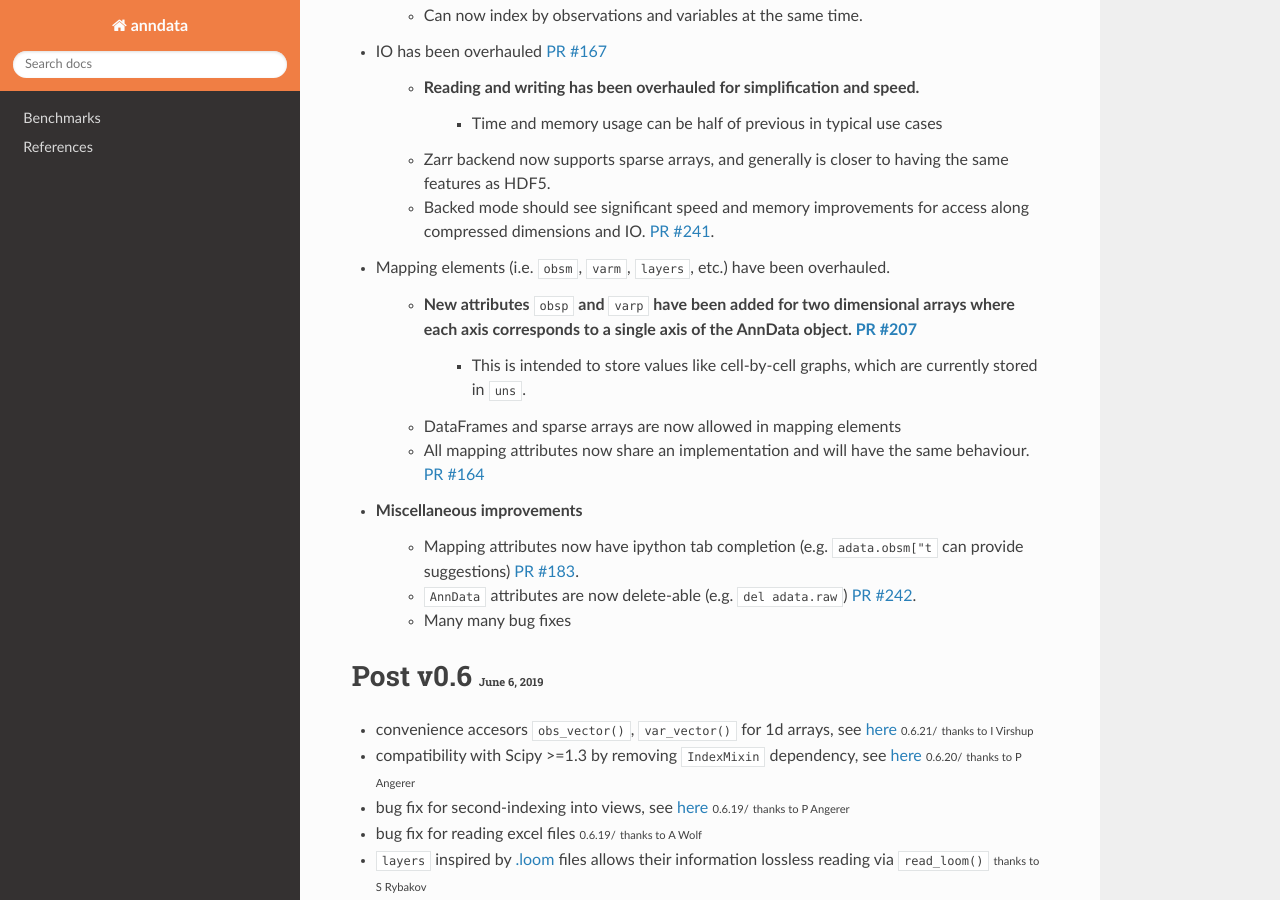
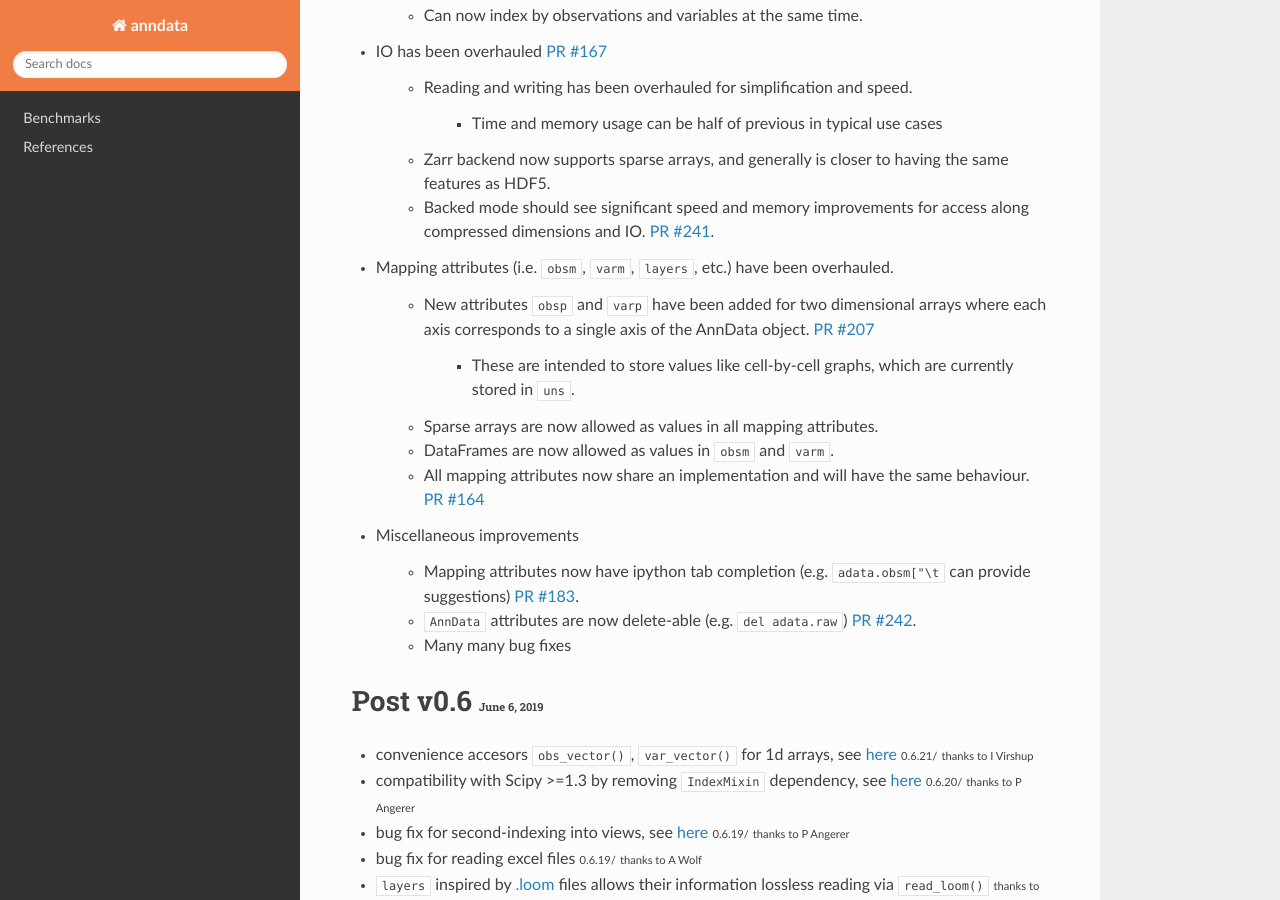
Before and after one commit to scverse/anndata, a Sphinx documentation site: the page built from docs/release_notes.rst, in a window 1280 px wide and 900 px high, scrolled down 632 px. Built offline with Sphinx 7.4.7 and the Read the Docs theme 2.0.0, drawn with Linux system fonts in a browser that asks for light colours; the version number could not be read and is left out.

Commit message:
Clarification and formatting

```diff
--- a/docs/release_notes.rst
+++ b/docs/release_notes.rst
@@ -30,21 +30,25 @@
 - IO has been overhauled `PR #167 <https://github.com/theislab/anndata/pull/167>`_
 
     - Reading and writing has been overhauled for simplification and speed.
+
         - Time and memory usage can be half of previous in typical use cases
     - Zarr backend now supports sparse arrays, and generally is closer to having the same features as HDF5.
     - Backed mode should see significant speed and memory improvements for access along compressed dimensions and IO. `PR #241 <https://github.com/theislab/anndata/pull/241>`_.
 
 
-- Mapping elements (i.e. `obsm`, `varm`, `layers`, etc.) have been overhauled.
+- Mapping attributes (i.e. `obsm`, `varm`, `layers`, etc.) have been overhauled.
 
     - New attributes `obsp` and `varp` have been added for two dimensional arrays where each axis corresponds to a single axis of the AnnData object. `PR #207 <https://github.com/theislab/anndata/pull/207>`_
-        - This is intended to store values like cell-by-cell graphs, which are currently stored in `uns`.
-    - DataFrames and sparse arrays are now allowed in mapping elements
+
+        - These are intended to store values like cell-by-cell graphs, which are currently stored in `uns`.
+    - Sparse arrays are now allowed as values in all mapping attributes.
+    - DataFrames are now allowed as values in `obsm` and `varm`.
     - All mapping attributes now share an implementation and will have the same behaviour. `PR #164 <https://github.com/theislab/anndata/pull/164>`_
 
 
 - Miscellaneous improvements
-    - Mapping attributes now have ipython tab completion (e.g. `adata.obsm["\t` can provide suggestions) `PR #183 <https://github.com/theislab/anndata/pull/183>`_.
+
+    - Mapping attributes now have ipython tab completion (e.g. `adata.obsm["\\t` can provide suggestions) `PR #183 <https://github.com/theislab/anndata/pull/183>`_.
     - `AnnData` attributes are now delete-able (e.g. `del adata.raw`) `PR #242 <https://github.com/theislab/anndata/pull/242>`_.
     - Many many bug fixes
 
```
